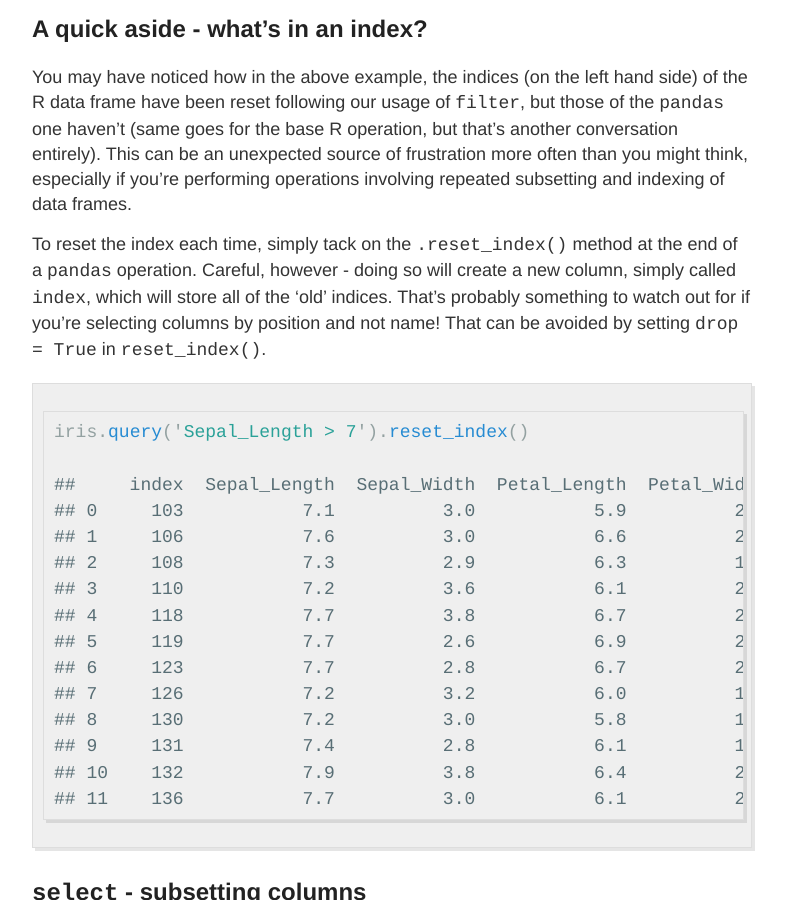
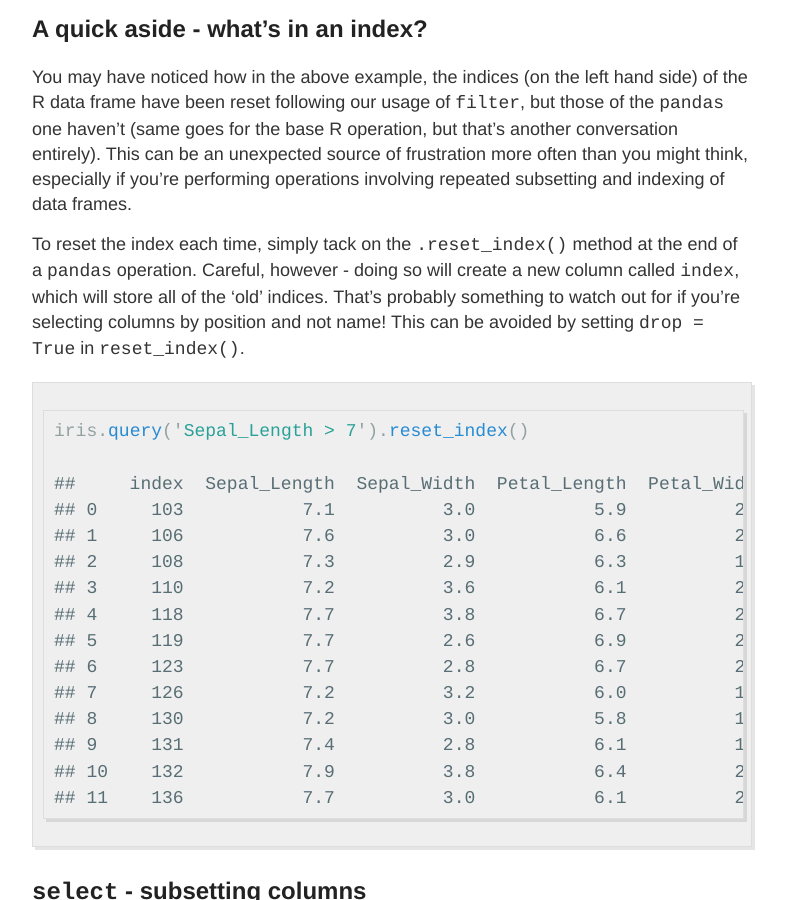
Before and after one commit to aays/site_old, a Jekyll site: the page built from _posts/2017-08-30-pandas-dplyr-users-p1.md, in a window 1280 px wide and 900 px high, scrolled down 6723 px. Shown: the whole window, without its empty margins (248-1034 px from the left). Built offline with Jekyll 4.4.1, drawn with Linux system fonts in a browser that asks for light colours.

Commit message:
Update 2017-08-30-pandas-dplyr-users-p1.md

````diff
--- a/_posts/2017-08-30-pandas-dplyr-users-p1.md
+++ b/_posts/2017-08-30-pandas-dplyr-users-p1.md
@@ -203,7 +203,7 @@ iris[iris$Sepal.Length > 7, ]
 
 You may have noticed how in the above example, the indices (on the left hand side) of the R data frame have been reset following our usage of `filter`, but those of the `pandas` one haven't (same goes for the base R operation, but that's another conversation entirely). This can be an unexpected source of frustration more often than you might think, especially if you're performing operations involving repeated subsetting and indexing of data frames.
 
-To reset the index each time, simply tack on the `.reset_index()` method at the end of a `pandas` operation. Careful, however - doing so will create a new column, simply called `index`, which will store all of the 'old' indices. That's probably something to watch out for if you're selecting columns by position and not name! That can be avoided by setting `drop = True` in `reset_index()`.
+To reset the index each time, simply tack on the `.reset_index()` method at the end of a `pandas` operation. Careful, however - doing so will create a new column called `index`, which will store all of the 'old' indices. That's probably something to watch out for if you're selecting columns by position and not name! This can be avoided by setting `drop = True` in `reset_index()`.
 
 ```python
 iris.query('Sepal_Length > 7').reset_index()
````
